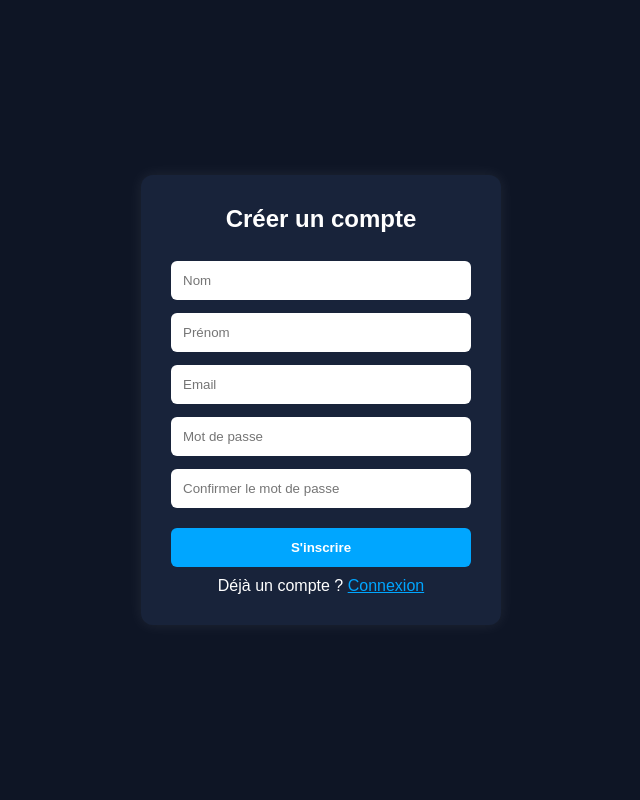
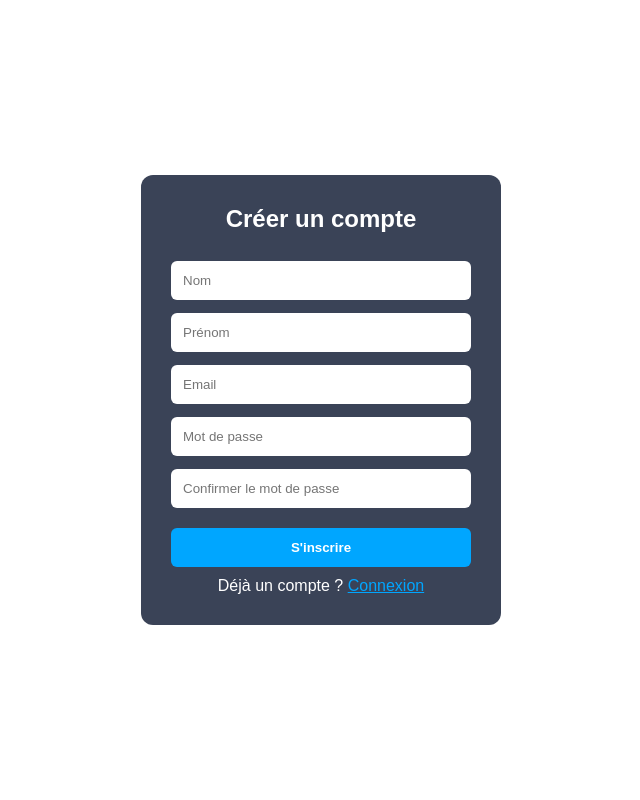
Before and after one commit to UberGit3001/runtrack3, a PHP site: page /inscription.php in a window 1280 px wide. Shown: the whole page, without its empty margins (319-959 px from the left). Run offline with PHP 8.4, Linux system fonts and the light colour scheme.

```diff
--- a/Jour05/job01/connexion.php
+++ b/Jour05/job01/connexion.php
@@ -59,7 +59,7 @@ if (isset($_GET["register"]) && $_GET["register"] === "success") {
 <title>Connexion</title>
 </head>
 <body>
-
+<div class="form-container">
 <h2>Connexion</h2>
 <p style="color:red;"><?= htmlspecialchars($message) ?></p>
 
@@ -78,6 +78,7 @@ if (isset($_GET["register"]) && $_GET["register"] === "success") {
     <p style="text-align:center;margin-top:10px;">
         Pas encore inscrit ? <a href="inscription.php">Créer un compte</a>
     </p>
+</div>
 
 </body>
 </html>
--- a/Jour05/job01/style.css
+++ b/Jour05/job01/style.css
@@ -14,18 +14,23 @@ html {
 body {
     width: 100%;
     font-family: Arial, sans-serif;
-    background: #0e1525;
-    color: #fff;
+    /* background: #0e1525; */
+    background: #fff;
+    /* color: #fff; */
+    color:  #0e1525;
     margin: 0;
     height: 100vh;
     display: flex;
+    flex-direction: column;
     justify-content: center;
     align-items: center;
 }
 
 /* Encadré formulaire */
 .form-container {
-    background: #18233a;
+    /* background: #18233a; */
+    background: rgba(24, 35, 58, 0.85);
+    color: #fff;
     width: 360px;
     padding: 30px;
     border-radius: 12px;
@@ -77,13 +82,16 @@ button:hover {
     border-radius: 6px;
     text-align: center;
     margin-bottom: 15px;
+    color: #f9ac06;
+}
+
+.error {
+    /* background: #b10000; */
+    color: #03fae5;
 }
 
 .success {
     background: #0f9b4e;
-}
-.error {
-    background: #b10000;
 }
 
 /* Liens */
@@ -95,7 +103,8 @@ p a:hover {
 }
 
 .error-message {
-    color: #ff6262;
+    /* color: #ff6262; */
+    color: #f9ac06;
     font-size: 0.8rem;
     margin-bottom: 5px;
 }
```
